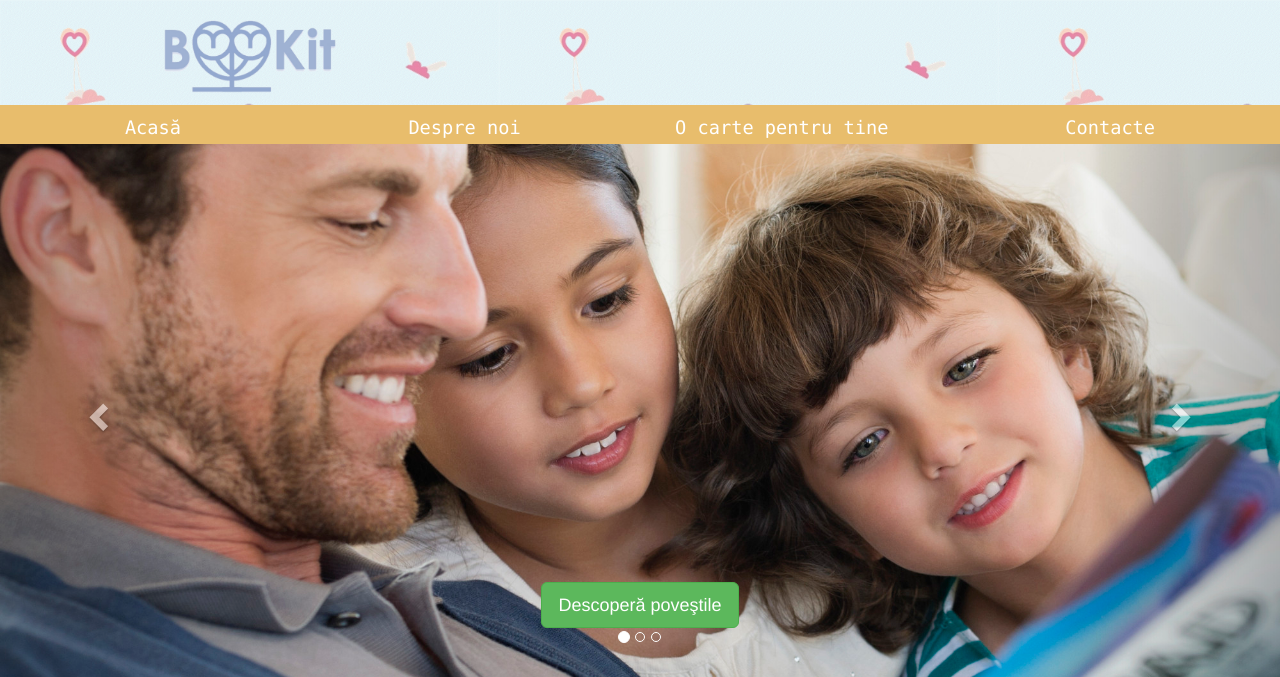
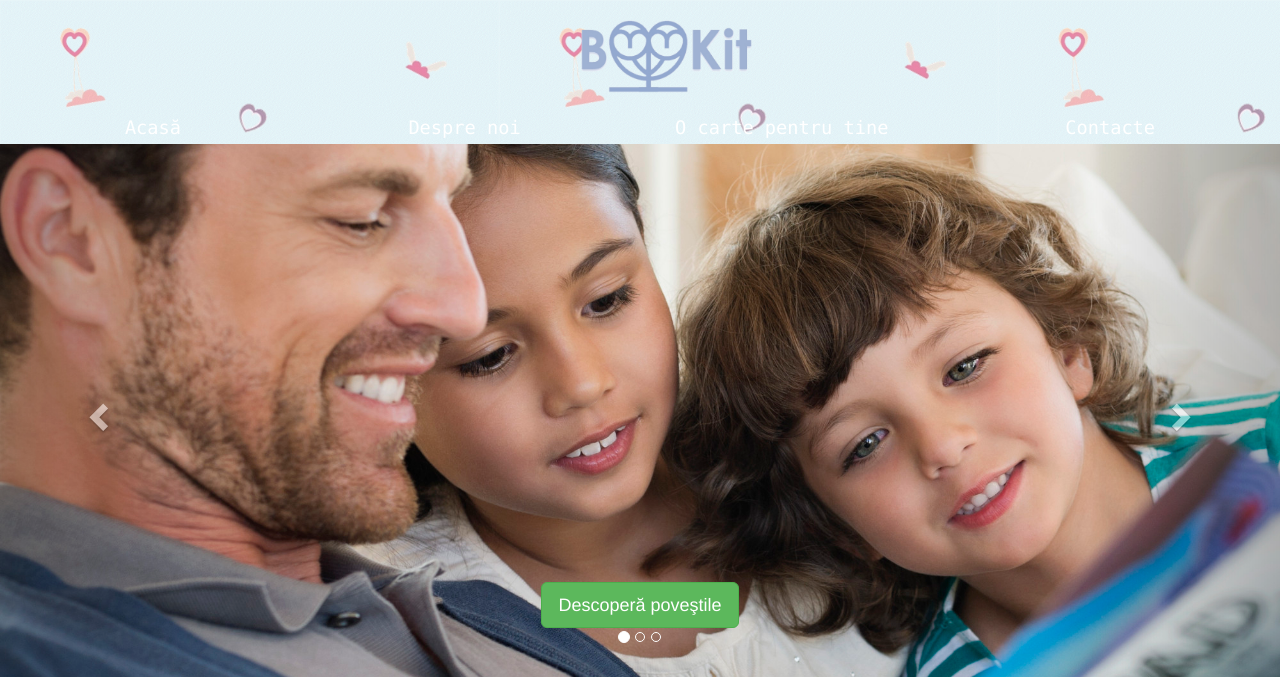
Before and after one commit to mark-graciov/bookit, a Django app: page / in a window 1280 px wide; the page is wider, and only the part inside the window is pictured. Shown: the top 677 px of that part. Run offline with Django 3.2, Linux system fonts and the light colour scheme; data that the repository does not hold is empty; parts of the project's set-up code (start-up, migrations or seed data) failed here and were passed over; some libraries are stand-ins or nearby versions.

Commit message:
make it better

```diff
--- a/booksite/static/booksite/css/styles.css
+++ b/booksite/static/booksite/css/styles.css
@@ -32,7 +32,8 @@ nav{
 .menu {
 
     overflow: hidden;
-    background-color: #e8bd6c;
+    background-color: transparent;
+    border-color: black;
 }
 
 .menu li {
@@ -59,7 +60,7 @@ nav{
     cursor:pointer;
 }
 .active {
-    background-color: #e8bd6c;
+    background-color: transparent;
 }
 /* END MENU */
 
--- a/booksite/templates/booksite/base.html
+++ b/booksite/templates/booksite/base.html
@@ -22,15 +22,15 @@
 
 <div class="container" id="container">
     <div class="row">
-        <div class="col-md-3">
+        <div class="col-md-5">
+
+        </div>
+        <div class="col-md-2">
             <a class="nolink" href="{% url 'tale_list' %}">
                 <img src="{% static 'booksite/img/logotransp.png' %}" class="littleimg logo">
             </a>
         </div>
-        <div class="col-md-7">
-
-        </div>
-        <div class="col-md-1">
+        <div class="col-md-5">
 
             <span class="flag-icon flag-icon-ro"></span>
         </div>
```
